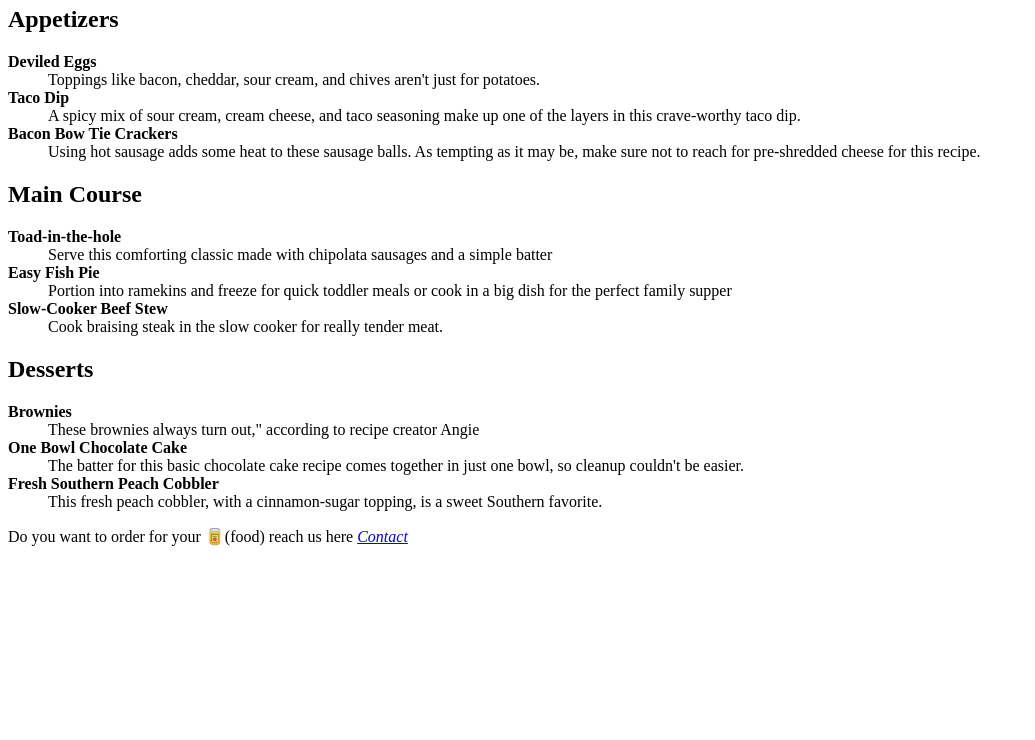
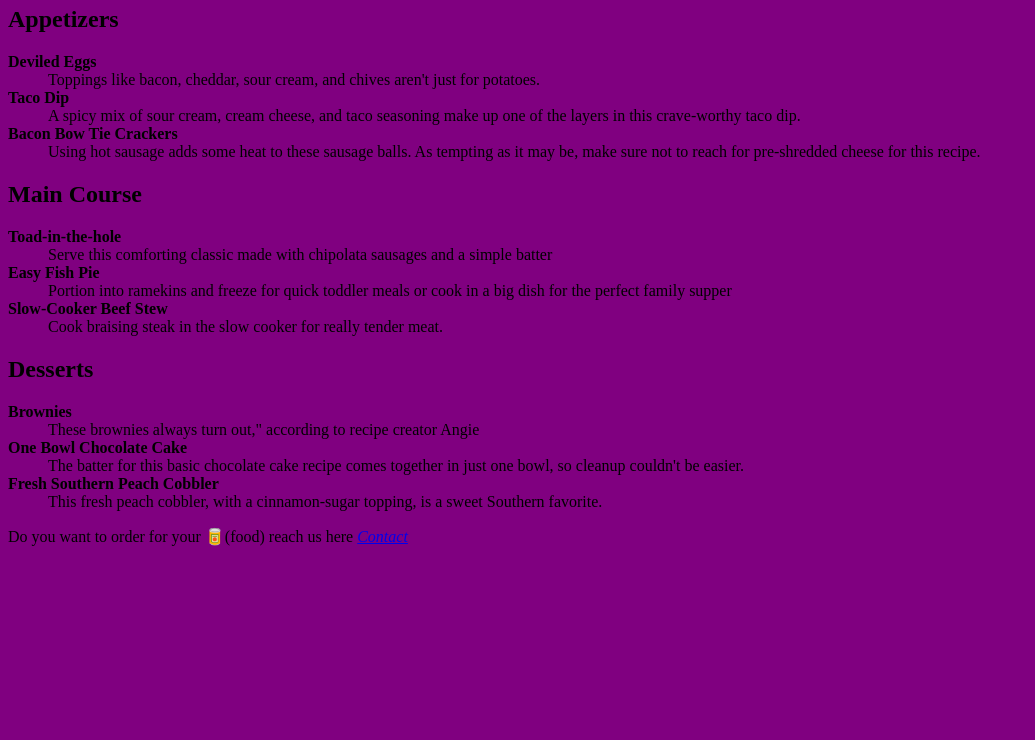
Before and after one commit to faahvor/sec_Checkpoint, a plain HTML site: page index.html in a window 1280 px wide. Shown: the part 60-800 px from the top of the page, without its empty margins (0-1035 px from the left). Drawn offline with Linux system fonts and the light colour scheme.

Commit message:
first commit

```diff
--- /dev/null
+++ b/index.css
@@ -0,0 +1,4 @@
+body{
+    background-color:purple;
+
+}
--- a/index.html
+++ b/index.html
@@ -3,6 +3,7 @@
     <meta charset="UTF-8">
     <meta name="viewport" content="width=device-width, initial-scale=1.0">
     <title>checkpoint</title>
+    <link rel="stylesheet" href="index.css">
 </head>
 <body>
     <!--Header section-->
```
